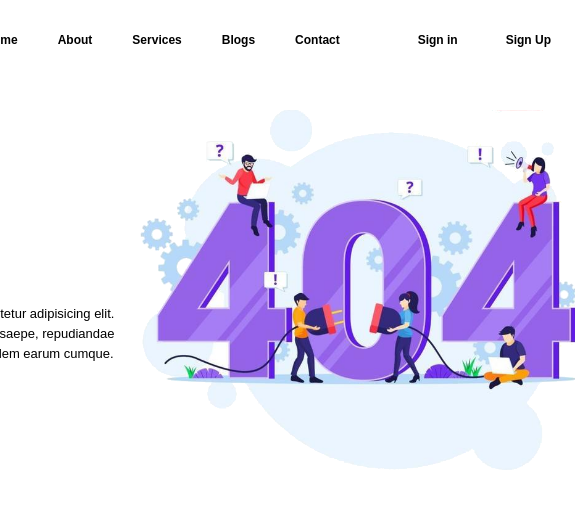
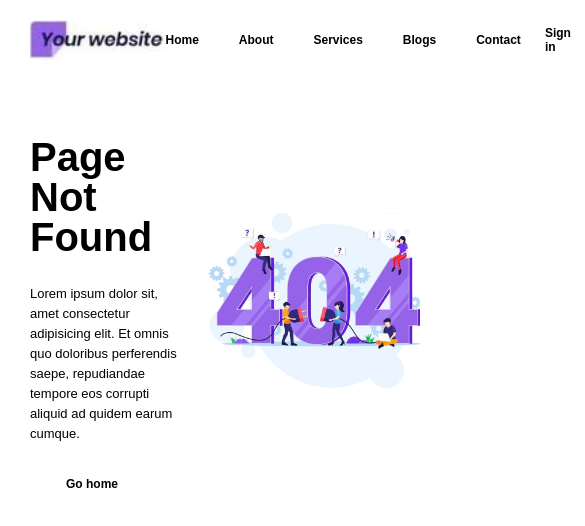
Before and after one commit to sauliuskarlinskas/404conect, a website: page index.html in a window 390 px wide. Shown: the top 526 px of the page, 585 px wide, since content can reach past the window. Drawn offline with Linux system fonts and the light colour scheme.

Commit message:
initial commit

```diff
--- a/main.css
+++ b/main.css
@@ -3,17 +3,66 @@ body {
     font-family: Arial, Helvetica, sans-serif;
 }
 .container {
-     width: 800px;
-    margin-left: calc(50% - 400px);
+    display: flex;
+     width: 100%;
+     padding-left: 30px;
+     padding-right: 30px;
 }
     .main-header {
    display: flex;
    margin-top: 20px;
    margin-bottom: 50px;
    align-items: center;
-   gap: 10px;
    justify-content: space-between;
 
+}
+@media (max-width: 1100px) {
+    .container {
+        width: 800px;
+
+    }
+}
+@media (max-width: 900px) {
+    .container {
+        width: 600px;
+        padding-left: 30px;
+        padding-right: 30px;
+    }
+}
+@media (max-width: 700px) {
+    .container {
+        width: 400px;
+        padding-left: 30px;
+        padding-right: 30px;
+    }
+}
+@media (max-width: 460px) {
+    .container {
+        width: 100%;
+        padding-left: 30px;
+        padding-right: 30px;
+    }
+}
+@media (max-width: 1100px) {
+    .main-header {
+        width: 800px;
+        padding-left: 30px;
+        padding-right: 30px;
+    }
+}
+@media (max-width: 900px) {
+    .main-header {
+        width: 600px;
+        padding-left: 30px;
+        padding-right: 30px;
+    }
+}
+@media (max-width: 700px) {
+    .main-header {
+        width: 400px;
+        padding-left: 30px;
+        padding-right: 30px;
+    }
 }
 .logo {
     height: 40px;
```
